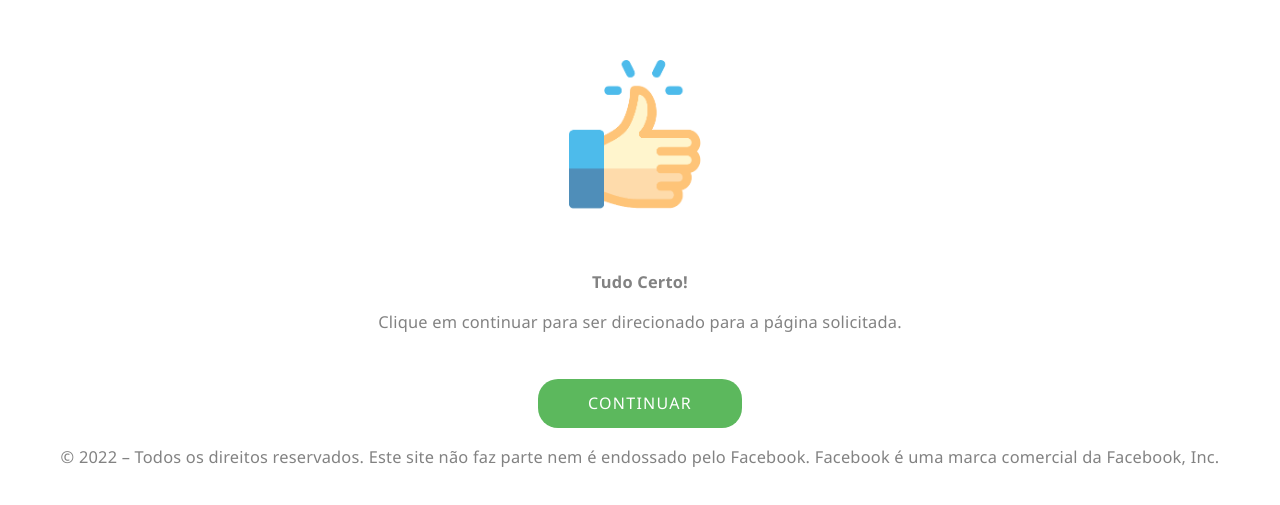
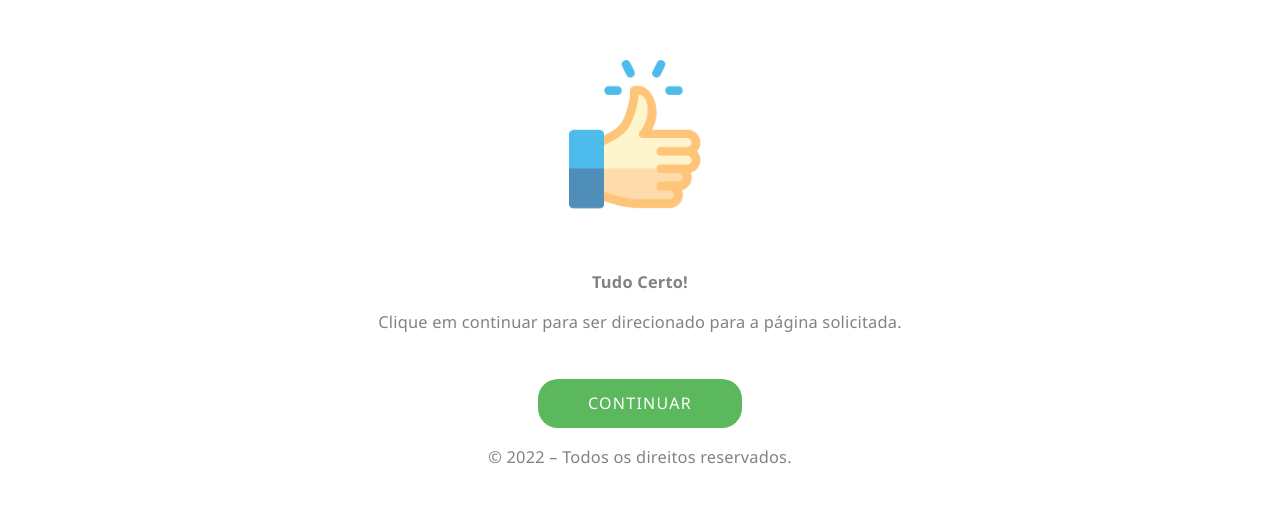
Before and after one commit to Artur194/guiadasaude.website, a plain HTML site: page index.html in a window 1280 px wide. Shown: the part 137-642 px from the top of the page. Drawn offline with Linux system fonts and the light colour scheme.

Commit message:
Update index.html

```diff
--- a/index.html
+++ b/index.html
@@ -97,7 +97,7 @@
             </p>
              <a href="https://saudeimporta.store/" id="redirect">CONTINUAR</a>
              <p class="alt"
-             style="  :center;">© 2022 – Todos os direitos reservados. Este site não faz parte nem é endossado pelo Facebook. Facebook é uma marca comercial da Facebook, Inc.</p>
+             style="  :center;">© 2022 – Todos os direitos reservados.</p>
 
         </div>
     </div>
```
